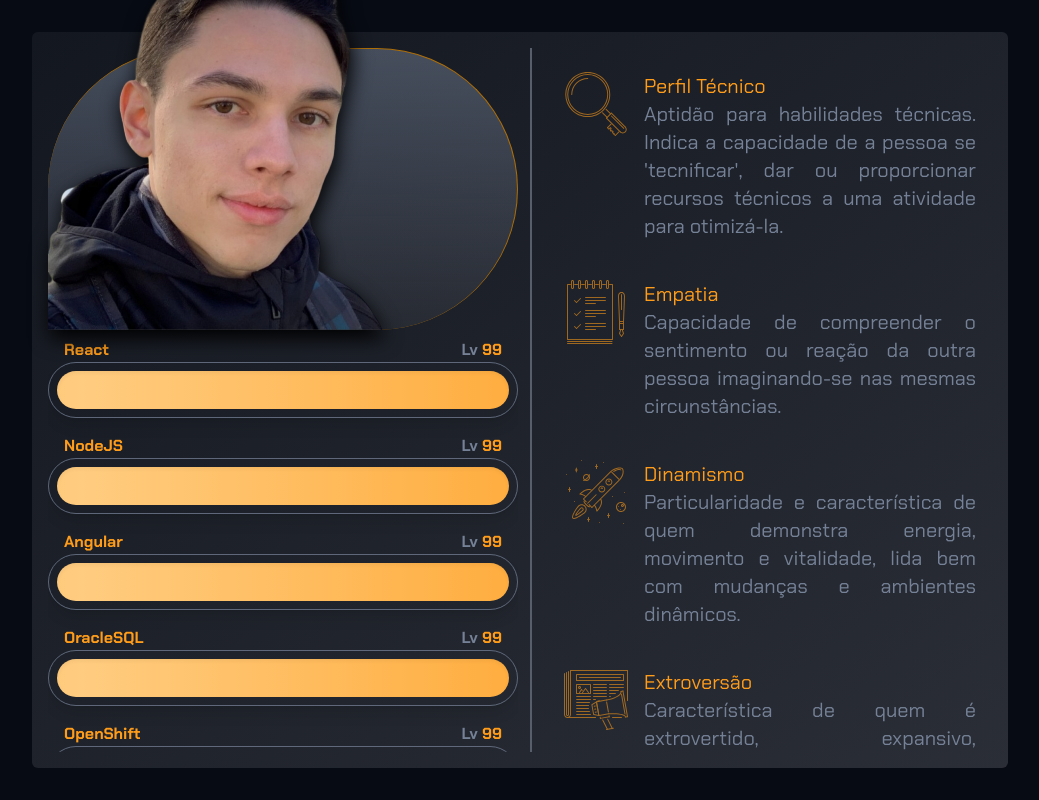
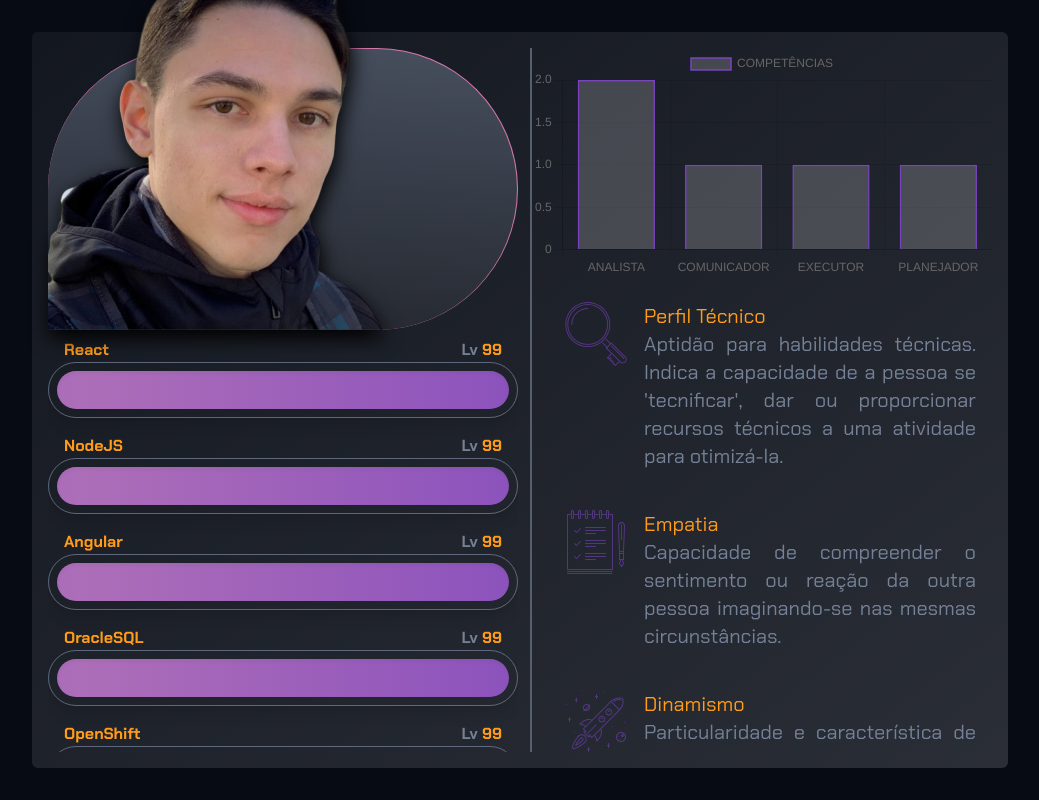
Before and after one commit to LeonardoPaiv/profile, a React (Vite) app: page / in a window 1280 px wide. Shown: the whole page, without its empty margins (120-1159 px from the left). Built offline with nearby package versions, Linux system fonts and the light colour scheme.

Commit message:
adição de um grafico

```diff
--- a/package.json
+++ b/package.json
@@ -10,7 +10,9 @@
     "preview": "vite preview"
   },
   "dependencies": {
+    "chart.js": "^4.4.0",
     "react": "^18.2.0",
+    "react-chartjs-2": "^5.2.0",
     "react-dom": "^18.2.0"
   },
   "devDependencies": {
--- a/src/App.tsx
+++ b/src/App.tsx
@@ -1,4 +1,5 @@
 import CompentenciaList from "./components/CompentenciaList";
+import CompetenciaChart from "./components/CompetenciaChart";
 import PhotoFrame from "./components/PhotoFrame";
 import XpBarList from "./components/XpBarList";
 import BackgroundContainer from "./components/containers/BackgroundContainer";
@@ -9,10 +10,13 @@ function App() {
     <BackgroundContainer>
       <MainContainer>
         <div>
-        <PhotoFrame/>
-        <XpBarList />
+          <PhotoFrame />
+          <XpBarList />
         </div>
-        <CompentenciaList/>
+        <div className="border-l-2 ml-2 animate-border-gray overflow-auto self-center max-h-full">
+          <CompetenciaChart />
+          <CompentenciaList />
+        </div>
       </MainContainer>
     </BackgroundContainer>
   );
--- a/src/components/CompentenciaList.tsx
+++ b/src/components/CompentenciaList.tsx
@@ -3,7 +3,7 @@ import Competencia from "./Competencia";
 
 const CompentenciaList = () => {
   return (
-    <ul className="border-l-2 ml-2 animate-border-gray overflow-auto self-center max-h-full">
+    <ul>
       {competenciasSelecionadas.map((c) => (
         <Competencia
           color={corSelecinado}
--- /dev/null
+++ b/src/components/CompetenciaChart.tsx
@@ -0,0 +1,76 @@
+import {
+  BarElement,
+  CategoryScale,
+  ChartData,
+  Chart as ChartJS,
+  ChartOptions,
+  Legend,
+  LinearScale,
+  Title,
+  Tooltip
+} from 'chart.js';
+import { Bar } from "react-chartjs-2";
+import { competenciasSelecionadas, corSelecinado } from "../mock/data";
+import { categoria, color } from "../models/competencias";
+
+ChartJS.register(
+    CategoryScale,
+    LinearScale,
+    BarElement,
+    Title,
+    Tooltip,
+    Legend
+  );
+
+const CompetenciaChart = () => {
+  const numberAnalista = competenciasSelecionadas.filter(
+    (comp) => comp.categoria === categoria.ANALISTA
+  ).length;
+  const numberComunicador = competenciasSelecionadas.filter(
+    (comp) => comp.categoria === categoria.COMUNICADOR
+  ).length;
+  const numberExecutor = competenciasSelecionadas.filter(
+    (comp) => comp.categoria === categoria.EXECUTOR
+  ).length;
+  const numberPlanejador = competenciasSelecionadas.filter(
+    (comp) => comp.categoria === categoria.PLANEJADOR
+  ).length;
+
+  const data: ChartData<"bar"> = {
+    labels: [
+      categoria.ANALISTA.toLocaleUpperCase(),
+      categoria.COMUNICADOR.toLocaleUpperCase(),
+      categoria.EXECUTOR.toLocaleUpperCase(),
+      categoria.PLANEJADOR.toLocaleUpperCase(),
+    ],
+    datasets: [
+      {
+        data: [
+          numberAnalista,
+          numberComunicador,
+          numberExecutor,
+          numberPlanejador,
+        ],
+        label: 'COMPETÊNCIAS',
+        backgroundColor: "rgba(240, 240, 240, 0.2)",
+        borderColor: corSelecinado === color.O ? "#ff9c1a" : "#7943bf",
+        borderWidth: 1.5,
+      },
+    ],
+  };
+
+  const options: ChartOptions<'bar'> = {
+
+    scales: {
+        y: {
+            stack: '1'
+        }
+    }
+  }
+
+  return (
+      <Bar data={data} options={options}/>
+  );
+};
+
+export default CompetenciaChart;
--- a/src/mock/data.ts
+++ b/src/mock/data.ts
@@ -9,7 +9,7 @@ export const listaXp: IPropsXpBar[] = [
     {ability: 'OpenShift', level: 99, w: 100},
 ]
 
-export const corSelecinado = color.O
+export const corSelecinado = color.P
 
 export const competenciasSelecionadas: ICompetencia[] = [
     listCompetencias[Competencia.PERFIL_TECNICO],
```
Also changed, not shown: 1 other file (tests, documents, lock files or other folders).
